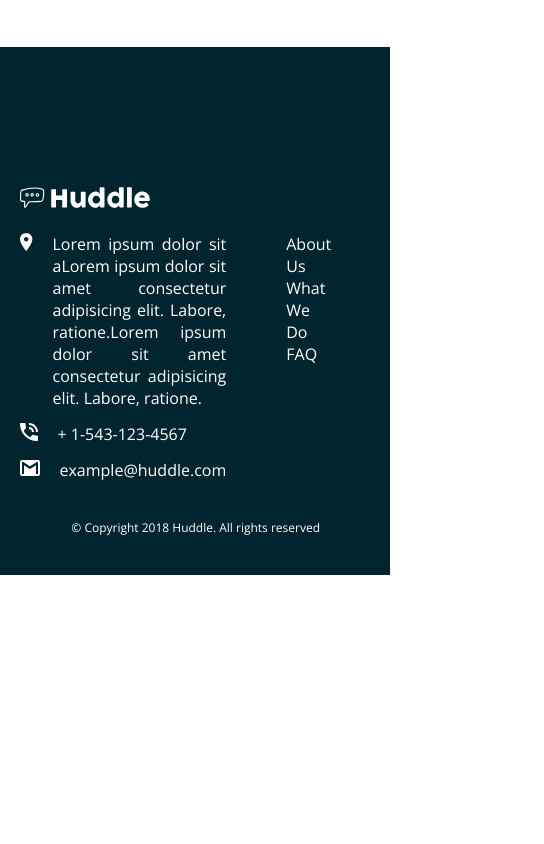
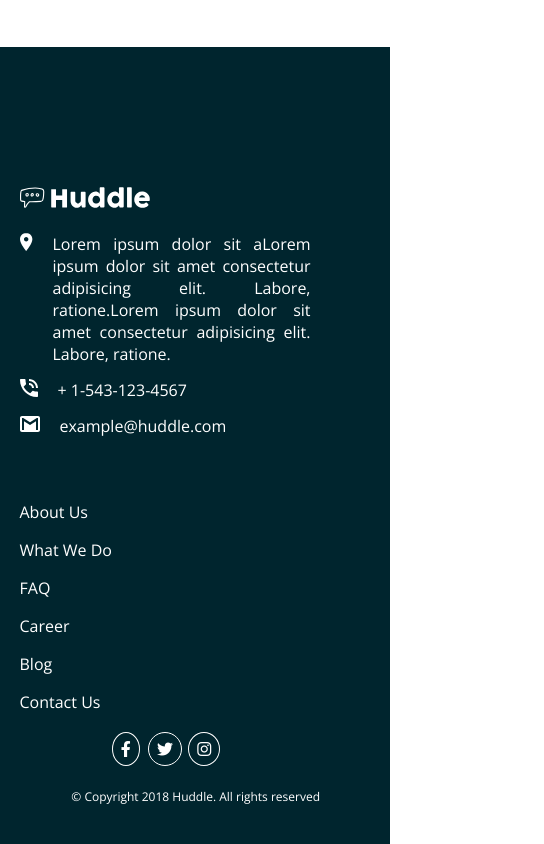
Before and after one commit to Ig-Matrix/Huddle_page-ZURI, a plain HTML site: page index.html in a window 390 px wide. Shown: the part 3305-4149 px from the top of the page, 544 px wide, since content can reach past the window. Before the commit the page ends 3880 px from the top, so only its background shows below. Drawn offline with nearby package versions, Linux system fonts and the light colour scheme.

Commit message:
added footer responsivenes

```diff
--- a/index.html
+++ b/index.html
@@ -122,16 +122,16 @@
             </div>
           <div class="foot-col">
             <ul>
-              <li><a href="#">About Us</a></li>
-              <li><a href="#">What We Do</a></li>
-              <li><a href="#">FAQ</a></li>
+              <li><a href="#" class="end end1" >About Us</a></li>
+              <li><a href="#" class="end">What We Do</a></li>
+              <li><a href="#" class="end">FAQ</a></li>
             </ul>
           </div>
           <div class="foot-col">
             <ul>
-              <li><a href="#">Career</a></li>
-              <li><a href="#">Blog</a></li>
-              <li><a href="#">Contact Us</a></li>
+              <li><a href="#" class="end">Career</a></li>
+              <li><a href="#" class="end">Blog</a></li>
+              <li><a href="#" class="end">Contact Us</a></li>
             </ul>
           </div>
           <div class="foot-col">
@@ -143,7 +143,8 @@
             </div>
             </div>
           </div>
-          <p class="copywright">&copy; Copyright 2018 Huddle. All rights reserved</p>
+          <div class="endcopy"><p class="copywright">&copy; Copyright 2018 Huddle. All rights reserved</p>
+          </div>
         </footer>
       </div>
     </body>
--- a/style.css
+++ b/style.css
@@ -296,11 +296,32 @@ ul{
 
     .center{
              position: absolute;
-             top: 2699px;
+             top: 2799px;
              left:5px;
              z-index: 99;
              margin-bottom: 40px;
 
     }
+    .row{
+        flex-direction: column;
+    }
+    .end1{
+        margin-top: 50px;
+    }
+    .end{
+        margin-bottom: 16px;
+    }
+    .social-links{
+        text-align: center;
+    }
+    .endcopy{
+        text-align: center;
+   }
+   .fab{
+    border: 1px solid white;
+    padding: 8px;
+    border-radius: 50%;
+
+   }
 
 }
```
